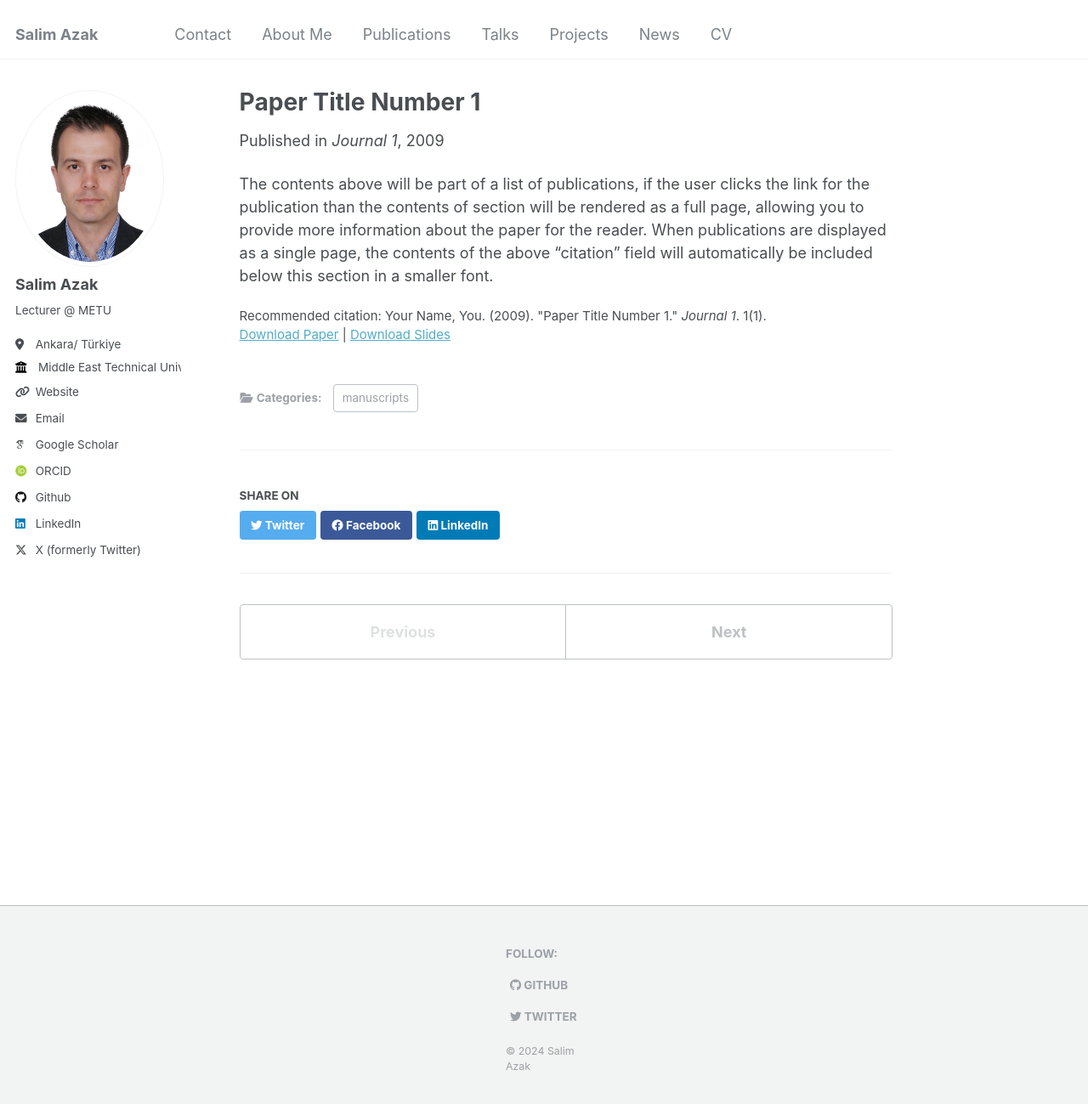
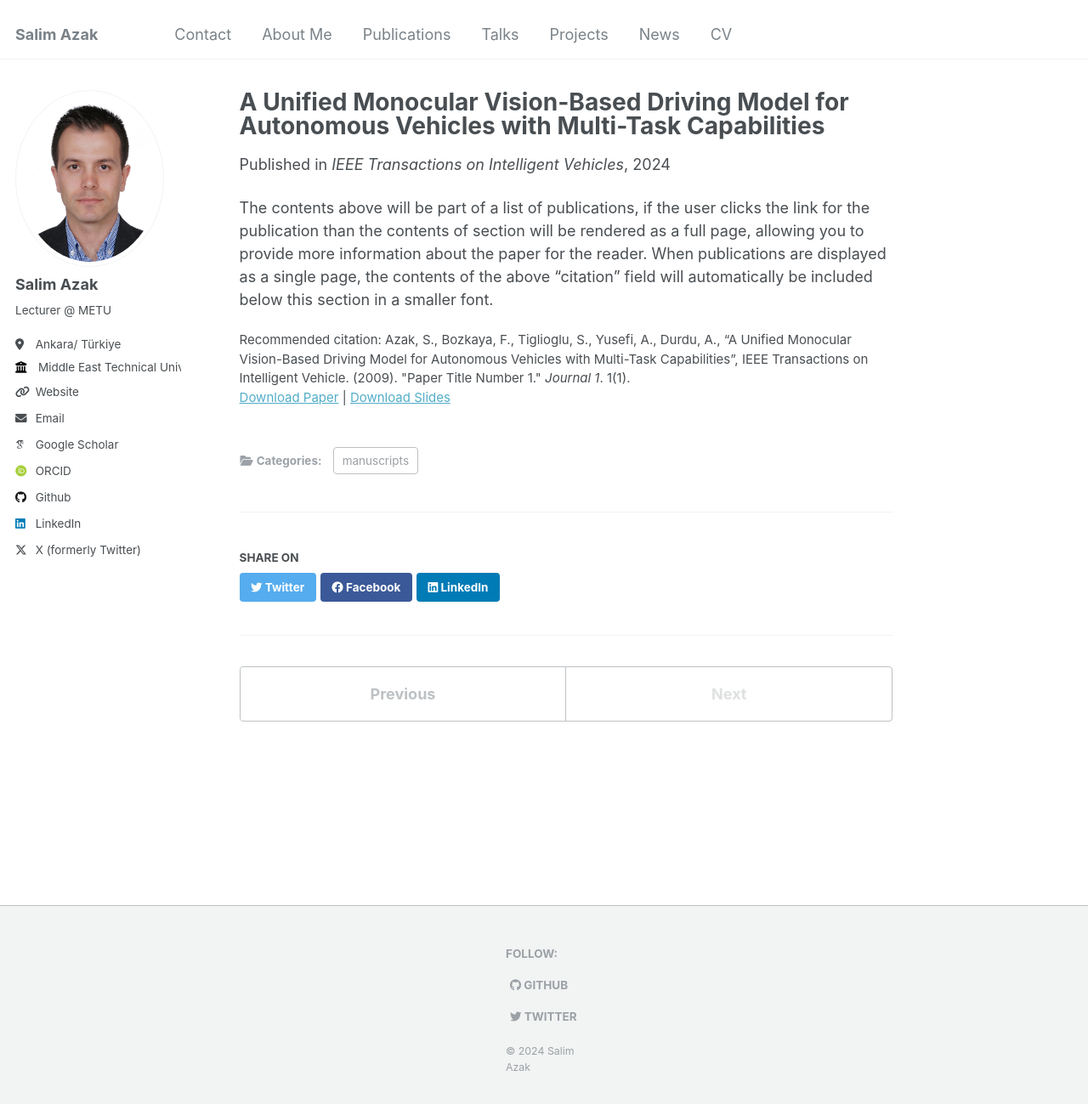
Before and after one commit to salimazak/salimazak.github.io, a Jekyll site: the page built from _publications/2009-10-01-paper-title-number-1.md, in a window 1280 px wide and 1306 px high. Shown: the top 1299 px of the window at 85% size. Built offline with Jekyll 4.4.1, drawn with Linux system fonts in a browser that asks for light colours; some web fonts are replaced.

Commit message:
Update 2009-10-01-paper-title-number-1.md

```diff
--- a/_publications/2009-10-01-paper-title-number-1.md
+++ b/_publications/2009-10-01-paper-title-number-1.md
@@ -1,14 +1,14 @@
 ---
-title: "Paper Title Number 1"
+title: "A Unified Monocular Vision-Based Driving Model for Autonomous Vehicles with Multi-Task Capabilities"
 collection: publications
 category: manuscripts
 permalink: /publication/2009-10-01-paper-title-number-1
 excerpt: 'This paper is about the number 1. The number 2 is left for future work.'
-date: 2009-10-01
-venue: 'Journal 1'
+date: 2024-10-01
+venue: 'IEEE Transactions on Intelligent Vehicles'
 slidesurl: 'http://academicpages.github.io/files/slides1.pdf'
 paperurl: 'http://academicpages.github.io/files/paper1.pdf'
-citation: 'Your Name, You. (2009). &quot;Paper Title Number 1.&quot; <i>Journal 1</i>. 1(1).'
+citation: 'Azak, S., Bozkaya, F., Tiglioglu, S., Yusefi, A., Durdu, A., “A Unified Monocular Vision-Based Driving Model for Autonomous Vehicles with Multi-Task Capabilities”, IEEE Transactions on Intelligent Vehicle. (2009). &quot;Paper Title Number 1.&quot; <i>Journal 1</i>. 1(1).'
 ---
 
 The contents above will be part of a list of publications, if the user clicks the link for the publication than the contents of section will be rendered as a full page, allowing you to provide more information about the paper for the reader. When publications are displayed as a single page, the contents of the above "citation" field will automatically be included below this section in a smaller font.
```
